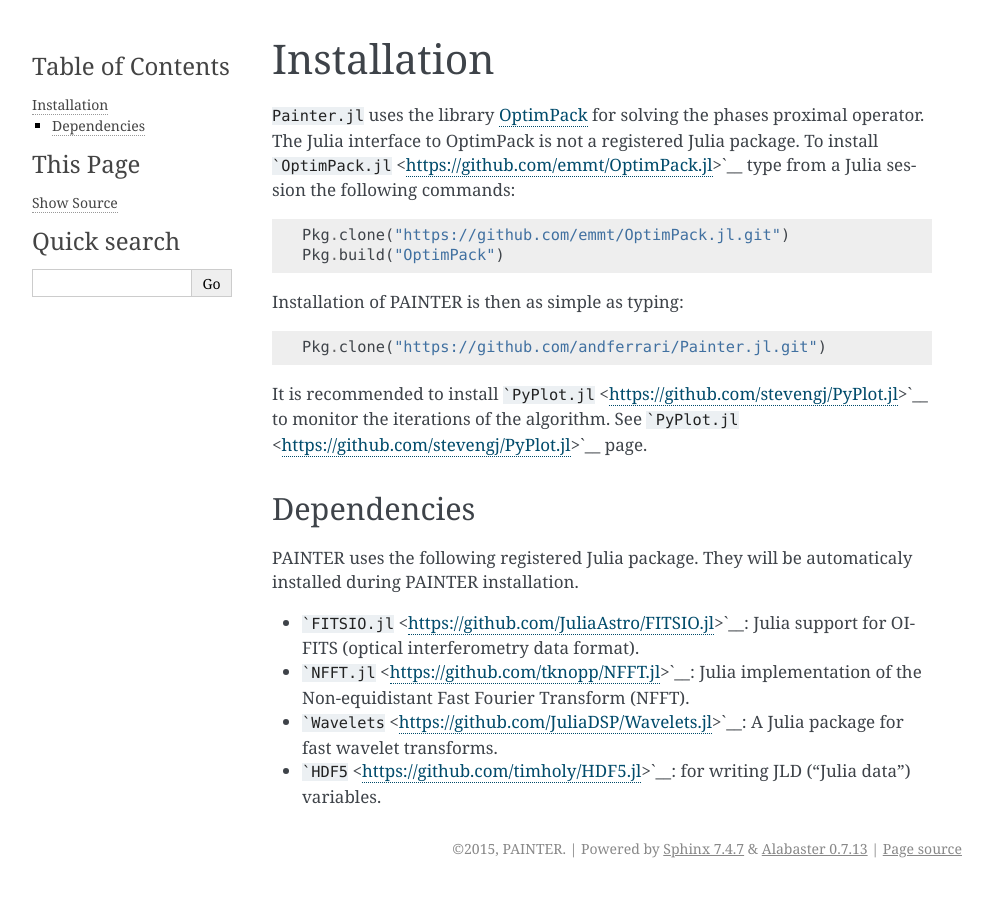
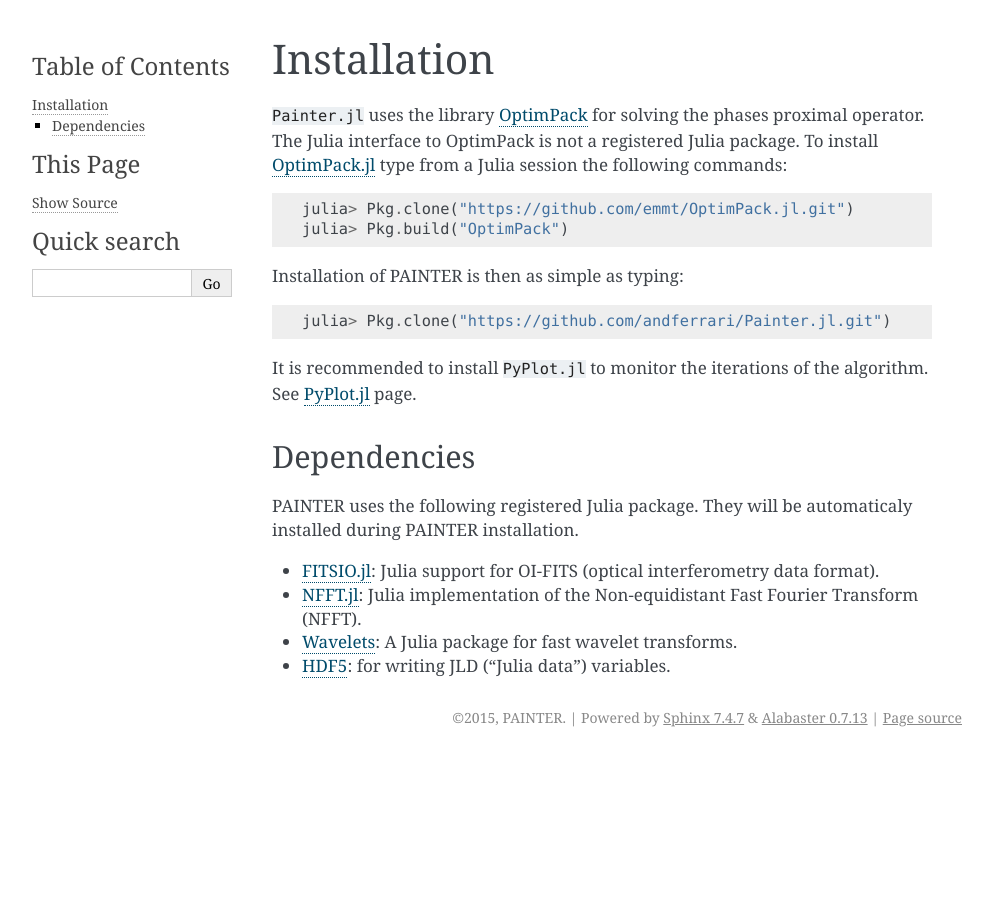
Before and after one commit to andferrari/PAINTER.jl, a Sphinx documentation site: the page built from doc/source/installation.rst, in a window 1280 px wide. Shown: the top 897 px of the page, without its empty margins (148-1141 px from the left). Built offline with Sphinx 7.4.7, drawn with Linux system fonts in a browser that asks for light colours; formulas are drawn with MathJax 3.

Commit message:
mod installation.rst

````diff
--- a/doc/source/installation.rst
+++ b/doc/source/installation.rst
@@ -5,24 +5,23 @@
 `OptimPack <https://github.com/emmt/OptimPack>`_ for solving the
 phases proximal operator. The Julia interface to OptimPack is not a
 registered Julia package. To install
-```OptimPack.jl`` <https://github.com/emmt/OptimPack.jl>`__ type from a
+`OptimPack.jl <https://github.com/emmt/OptimPack.jl>`_ type from a
 Julia session the following commands:
 
 .. code:: julia
 
-    Pkg.clone("https://github.com/emmt/OptimPack.jl.git")
-    Pkg.build("OptimPack")
+    julia> Pkg.clone("https://github.com/emmt/OptimPack.jl.git")
+    julia> Pkg.build("OptimPack")
 
 Installation of PAINTER is then as simple as typing:
 
 .. code:: julia
 
-    Pkg.clone("https://github.com/andferrari/Painter.jl.git")
+    julia> Pkg.clone("https://github.com/andferrari/Painter.jl.git")
 
 It is recommended to install
-```PyPlot.jl`` <https://github.com/stevengj/PyPlot.jl>`__ to monitor the
-iterations of the algorithm. See
-```PyPlot.jl`` <https://github.com/stevengj/PyPlot.jl>`__ page.
+``PyPlot.jl`` to monitor the iterations of the algorithm. See
+`PyPlot.jl <https://github.com/stevengj/PyPlot.jl>`_ page.
 
 Dependencies
 ------------
@@ -30,11 +29,11 @@
 PAINTER uses the following registered Julia package. They will be
 automaticaly installed during PAINTER installation.
 
--  ```FITSIO.jl`` <https://github.com/JuliaAstro/FITSIO.jl>`__: Julia
+-  `FITSIO.jl <https://github.com/JuliaAstro/FITSIO.jl>`_: Julia
    support for OI-FITS (optical interferometry data format).
--  ```NFFT.jl`` <https://github.com/tknopp/NFFT.jl>`__: Julia
+-  `NFFT.jl <https://github.com/tknopp/NFFT.jl>`_: Julia
    implementation of the Non-equidistant Fast Fourier Transform (NFFT).
--  ```Wavelets`` <https://github.com/JuliaDSP/Wavelets.jl>`__: A Julia
+-  `Wavelets <https://github.com/JuliaDSP/Wavelets.jl>`_: A Julia
    package for fast wavelet transforms.
--  ```HDF5`` <https://github.com/timholy/HDF5.jl>`__: for writing JLD
+-  `HDF5 <https://github.com/timholy/HDF5.jl>`_: for writing JLD
    ("Julia data") variables.
````
